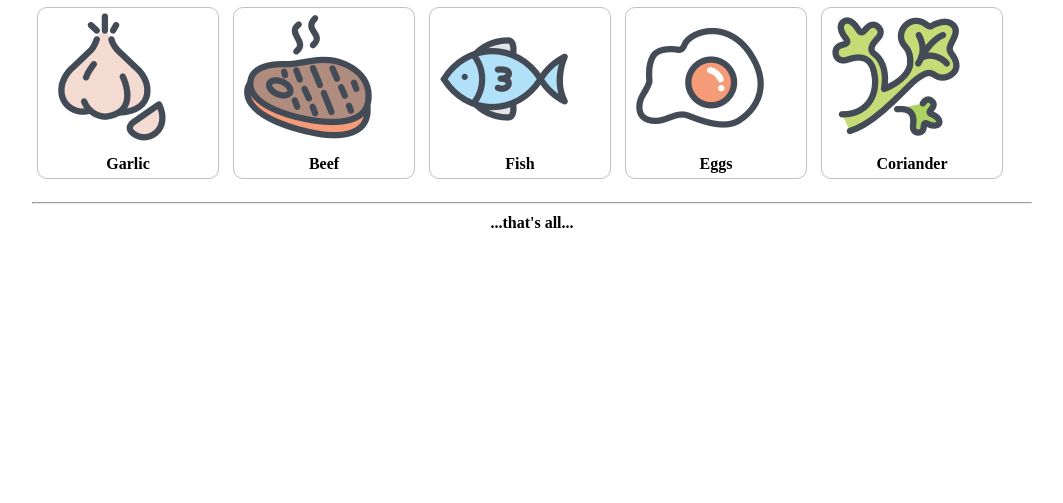
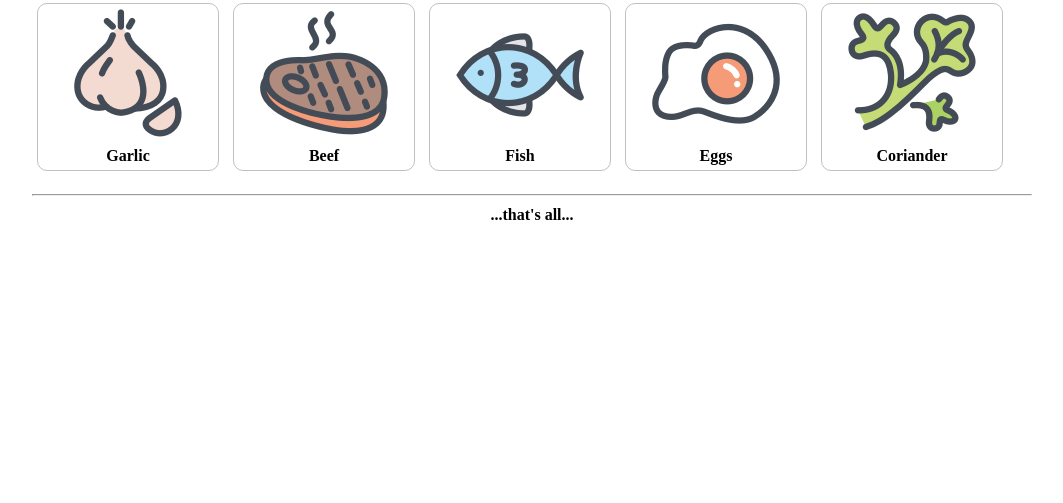
Before and after one commit to VitaliyPukas/step-vp-home-19.01.21-1-fruits-, a plain HTML site: page index.html in a window 1280 px wide. Shown: the part 297-800 px from the top of the page, without its empty margins (68-1131 px from the left). Drawn offline with Linux system fonts and the light colour scheme.

Commit message:
foto position center

```diff
--- a/style.css
+++ b/style.css
@@ -20,7 +20,8 @@ h1 {
 }
 
 img {
-    text-align: center;
+  display: block;
+  margin: 0 auto;
 }
 
 .element {
```
